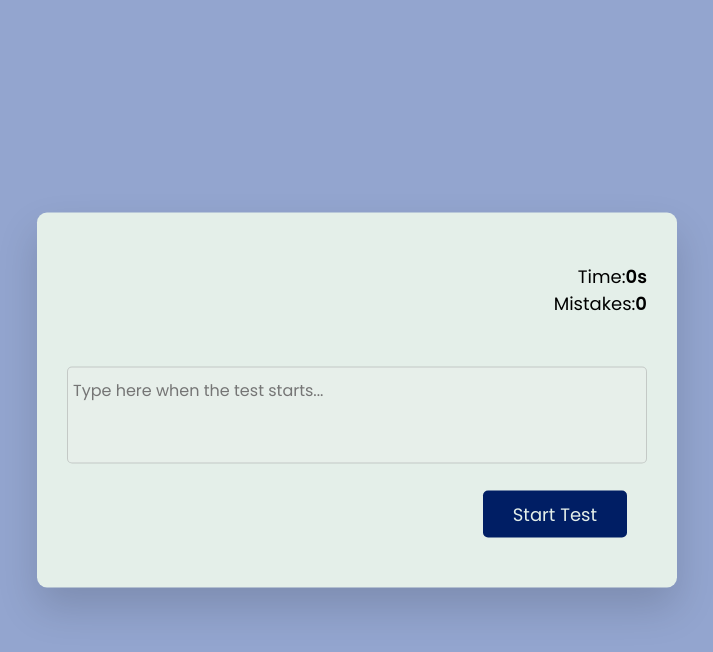
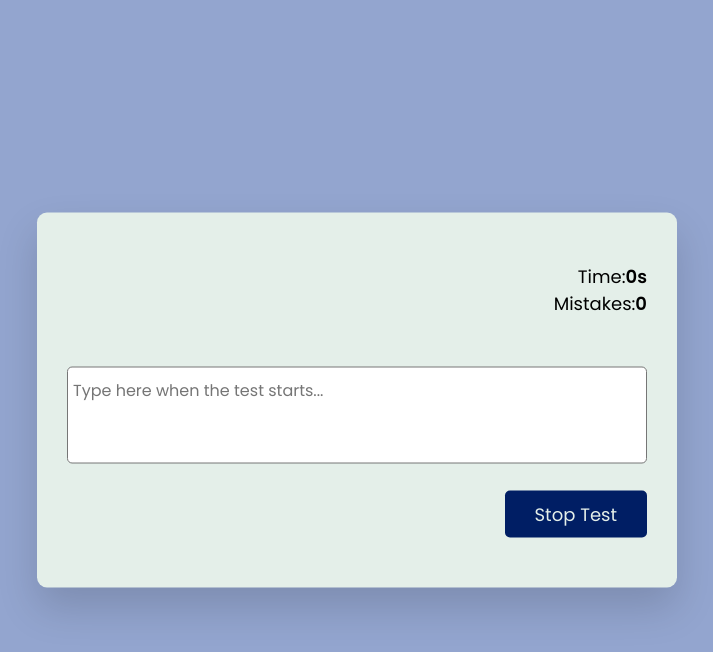
Before and after one commit to mmk4-81/Typing-Test, a plain HTML site: page index.html in a window 1280 px wide. Both pictures are taken after a click on the button "Start Test". Shown: the whole page, without its empty margins (283-996 px from the left). Drawn offline with Linux system fonts and the light colour scheme; no server answers.

Commit message:
start test

```diff
--- a/app.js
+++ b/app.js
@@ -37,3 +37,13 @@ window.onload = () => {
     userInput.disabled = true;
     renderNewQuote();
 }
+
+//start test
+const startTest = ()=>{
+    mistakes=0;
+    timer = "";
+    userInput.disabled = false;
+    document.getElementById("start-test").style.display = 'none';
+    document.getElementById("stop-test").style.display = 'block';
+
+}
--- a/index.html
+++ b/index.html
@@ -25,7 +25,7 @@
       </div>
 
       <textarea name="" id="quote-input" cols="30" rows="3" placeholder="Type here when the test starts..."></textarea>
-      <button id="start-test">Start Test</button>
+      <button id="start-test" onclick="startTest()">Start Test</button>
       <button id="stop-test">Stop Test</button>
       <div class="result">
         <h3>Result</h3>
--- a/style.css
+++ b/style.css
@@ -47,7 +47,6 @@ textarea{
 button{
     float: right;
     margin-top: 20px;
-    margin-right: 20px;
     background-color: #001e64;
     color: #e4efe9;
     border: none;
```
